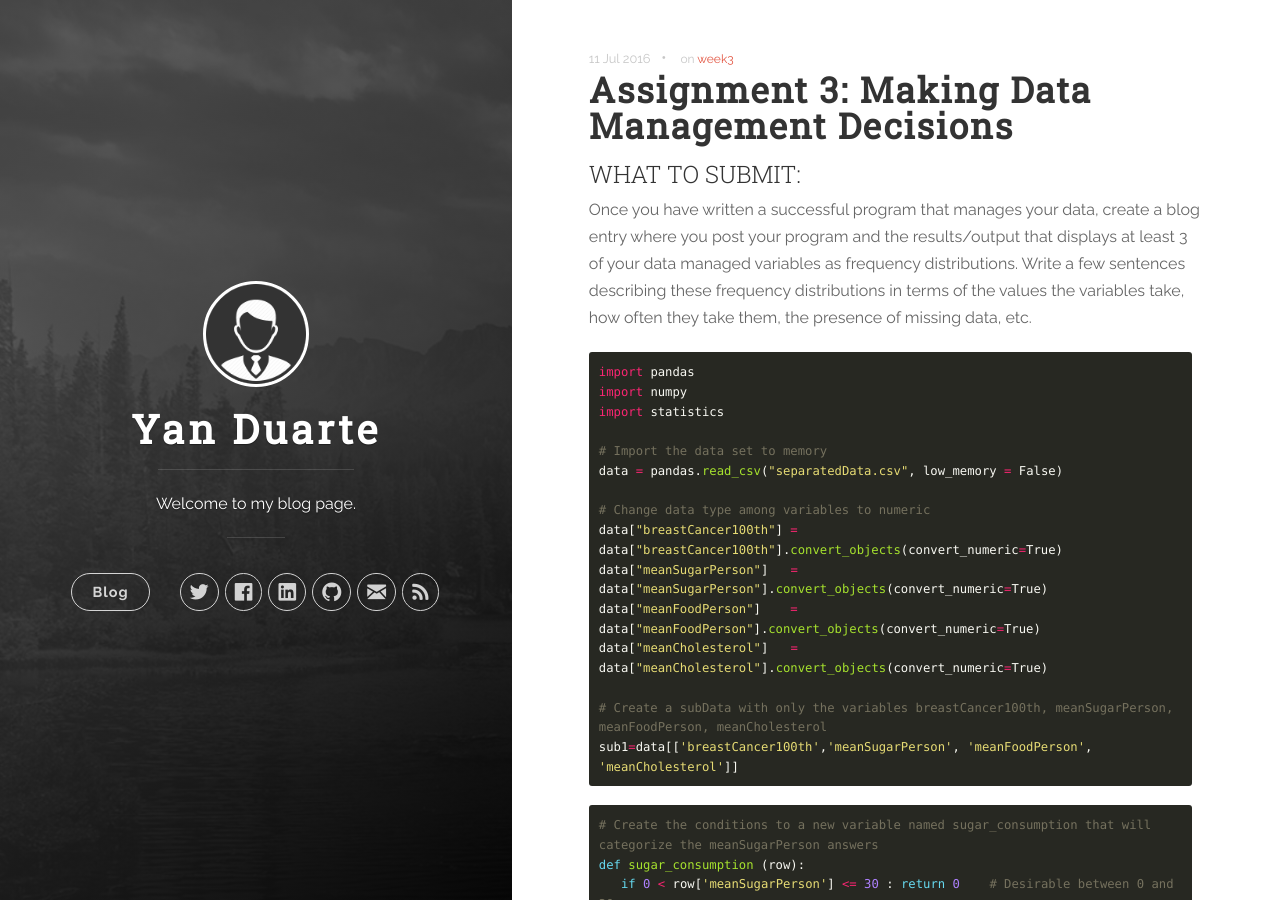
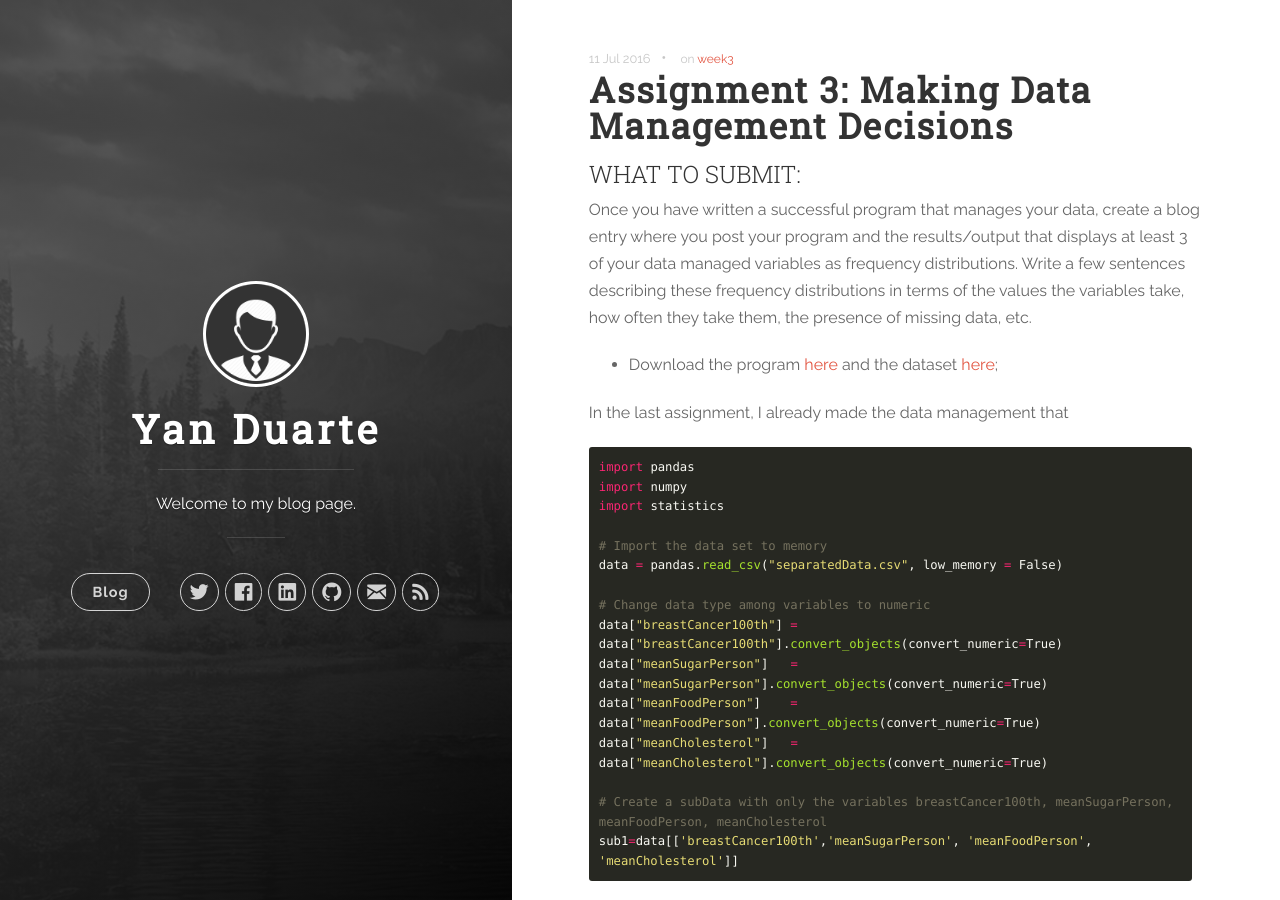
Before and after one commit to yan-duarte/yan-duarte.github.io, a Jekyll site: the page built from _posts/2016-07-11-assignment3.md, in a window 1280 px wide and 900 px high. Built offline with Jekyll 4.4.1, drawn with Linux system fonts in a browser that asks for light colours; nearby versions of some CDN libraries; some of the changed text lies outside the part shown.

Commit message:
Updated 2016-07-11-assignment3.md

````diff
--- a/_posts/2016-07-11-assignment3.md
+++ b/_posts/2016-07-11-assignment3.md
@@ -13,6 +13,11 @@ title: 'Assignment 3: Making Data Management Decisions'
 ## WHAT TO SUBMIT:
 
 Once you have written a successful program that manages your data, create a blog entry where you post your program and the results/output that displays at least 3 of your data managed variables as frequency distributions. Write a few sentences describing these frequency distributions in terms of the values the variables take, how often they take them, the presence of missing data, etc.
+
+  - Download the program [here](https://yan-duarte.github.io/archives/assignment3.py) and the dataset [here](https://yan-duarte.github.io/archives/separatedData.csv);
+
+
+In the last assignment, I already made the data management that
 
 
 ```python
@@ -138,6 +143,7 @@ Count of cholesterol_blood - Range of the average of the mean TC (Total Choleste
 0    94
 1    35
 Name: cholesterol_blood, dtype: int64
+
 Percentage of cholesterol_blood - Range of the average of the mean TC (Total Cholesterol) of the female population counted in mmol per L between 1980 and 2002
 0    0.728682
 1    0.271318
````
Also changed, not shown: other parts of _posts/2016-07-11-assignment3.md (+1 -1 lines).
